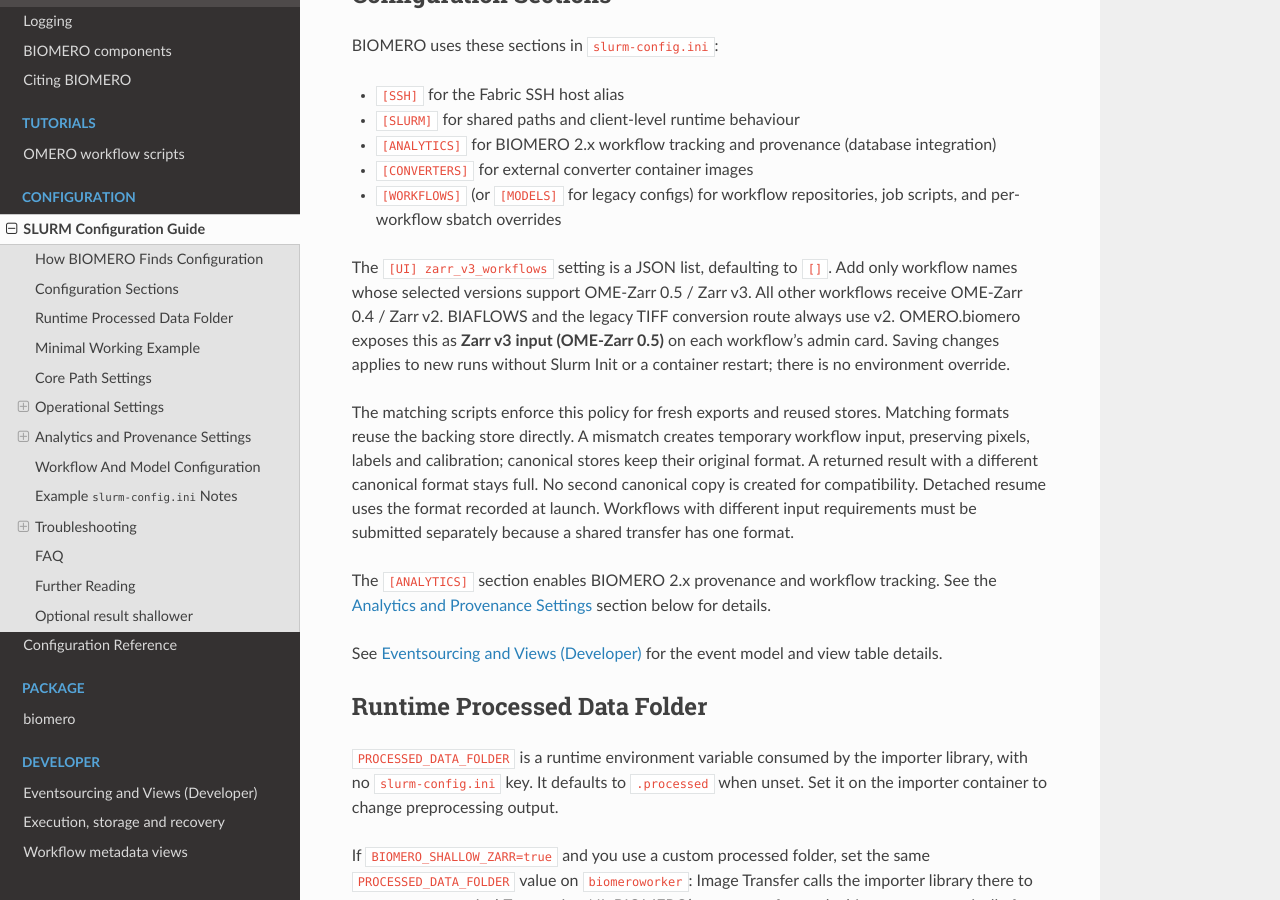
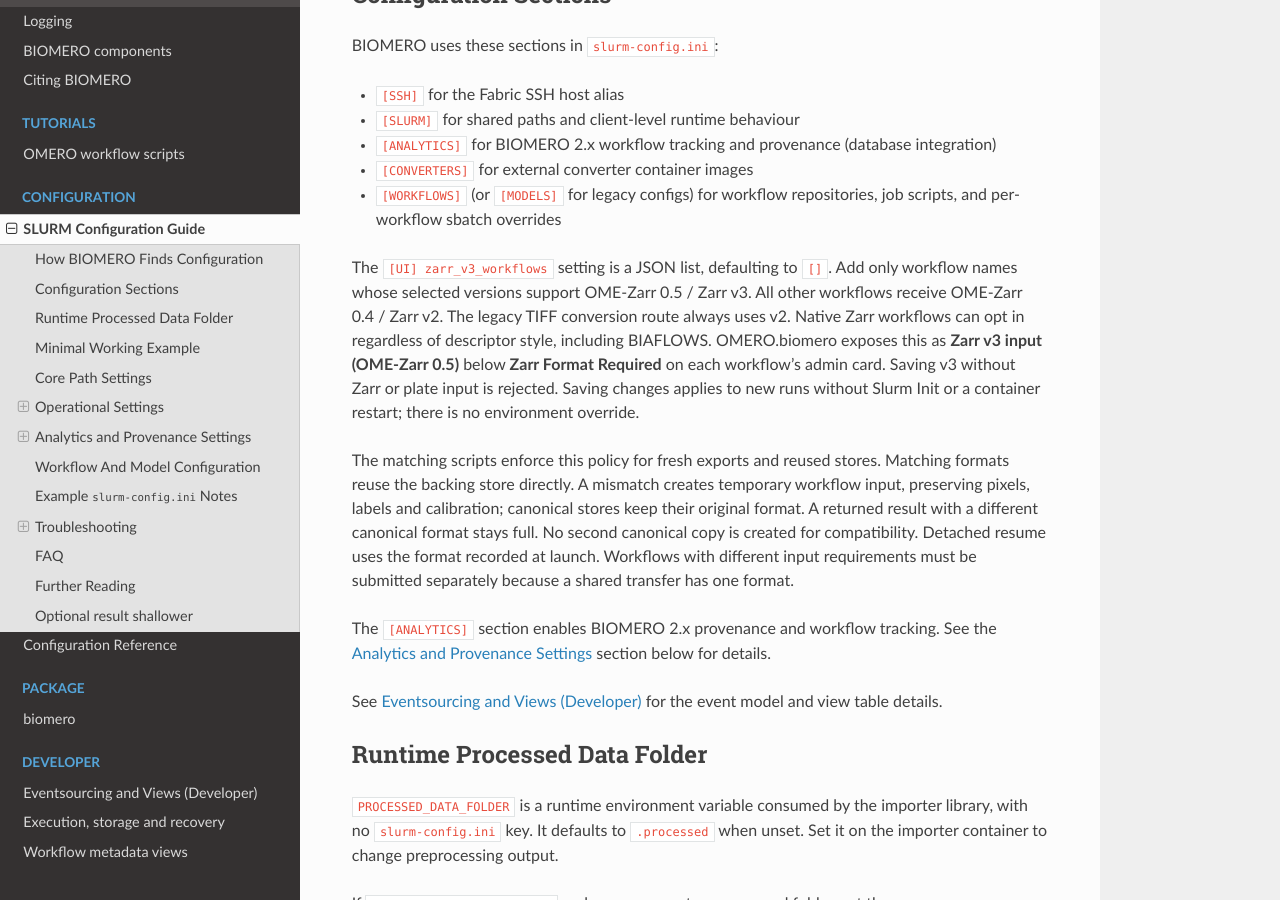
Before and after one commit to NL-BioImaging/biomero, a Sphinx documentation site: the page built from docs/slurm-configuration.rst, in a window 1280 px wide and 900 px high, scrolled down 826 px. Built offline with Sphinx 7.4.7 and the Read the Docs theme 3.1.0, drawn with Linux system fonts in a browser that asks for light colours; pages that are not in the unit, such as notebooks, are missing from menus.

Commit message:
Allow native Zarr v3 input regardless of descriptor style

```diff
--- a/docs/configuration-reference.rst
+++ b/docs/configuration-reference.rst
@@ -30,7 +30,8 @@
 
 ``[UI] zarr_v3_workflows`` is a JSON list of workflow names that accept
 OME-Zarr 0.5 / Zarr v3. Its default is ``[]``: workflows receive 0.4/v2 unless
-explicitly enabled. BIAFLOWS workflows and TIFF conversion always use v2.
+explicitly enabled with native Zarr input. This applies to both Bilayers and
+BIAFLOWS descriptors. TIFF conversion always uses v2.
 This runtime admin setting has no environment override. It controls temporary
 workflow inputs; it does not migrate canonical backing stores. See
 :doc:`slurm-configuration` for transfer and shallow-storage consequences.
--- a/docs/slurm-configuration.rst
+++ b/docs/slurm-configuration.rst
@@ -43,9 +43,11 @@
 
 The ``[UI] zarr_v3_workflows`` setting is a JSON list, defaulting to ``[]``.
 Add only workflow names whose selected versions support OME-Zarr 0.5 / Zarr v3.
-All other workflows receive OME-Zarr 0.4 / Zarr v2. BIAFLOWS and the legacy TIFF
-conversion route always use v2. OMERO.biomero exposes this as **Zarr v3 input
-(OME-Zarr 0.5)** on each workflow's admin card. Saving changes applies to new
+All other workflows receive OME-Zarr 0.4 / Zarr v2. The legacy TIFF conversion
+route always uses v2. Native Zarr workflows can opt in regardless of descriptor
+style, including BIAFLOWS. OMERO.biomero exposes this as **Zarr v3 input
+(OME-Zarr 0.5)** below **Zarr Format Required** on each workflow's admin card.
+Saving v3 without Zarr or plate input is rejected. Saving changes applies to new
 runs without Slurm Init or a container restart; there is no environment override.
 
 The matching scripts enforce this policy for fresh exports and reused stores.
```
Also changed, not shown: 3 other files.
